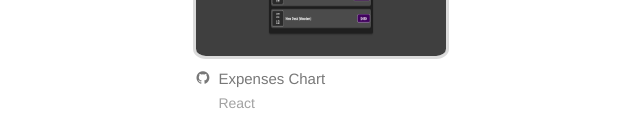
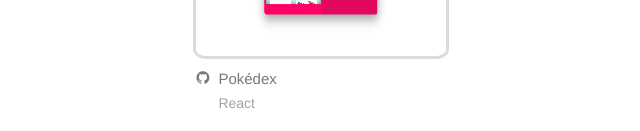
Before and after one commit to MilneS/MilneS.github.io, a React (Create React App) app: page / in a window 1280 px wide. Shown: the part 1929-2060 px from the top of the page, without its empty margins (464-1104 px from the left). Built offline with nearby package versions, Linux system fonts and the light colour scheme.

Commit message:
added pokedex

```diff
--- a/src/comps/Projectsdata.js
+++ b/src/comps/Projectsdata.js
@@ -1,7 +1,7 @@
 import foodOrder from "./projectspics/foodorder.png";
 import meetups from "./projectspics/meetups.png";
 import quotes from "./projectspics/quotes.png";
-import expensesChart from "./projectspics/expenseschart.png";
+import pokedex from "./projectspics/pokedex.png";
 import colorGame from "./projectspics/colorgame.png";
 import yelpCamp from "./projectspics/yelpcamp.png";
 
@@ -28,10 +28,10 @@
     id: '3'
   },
   {
-    pic: expensesChart,
-    title: "Expenses Chart",
+    pic: pokedex,
+    title: "Pokédex",
     description: "React",
-    link: "https://github.com/MilneS/expenses-chart",
+    link: "https://milnes.github.io/pokedex/",
     id: '4'
   },
   {
```
Also changed, not shown: src/comps/projectspics/expenseschart.png (deleted), src/comps/projectspics/pokedex.png (added).
